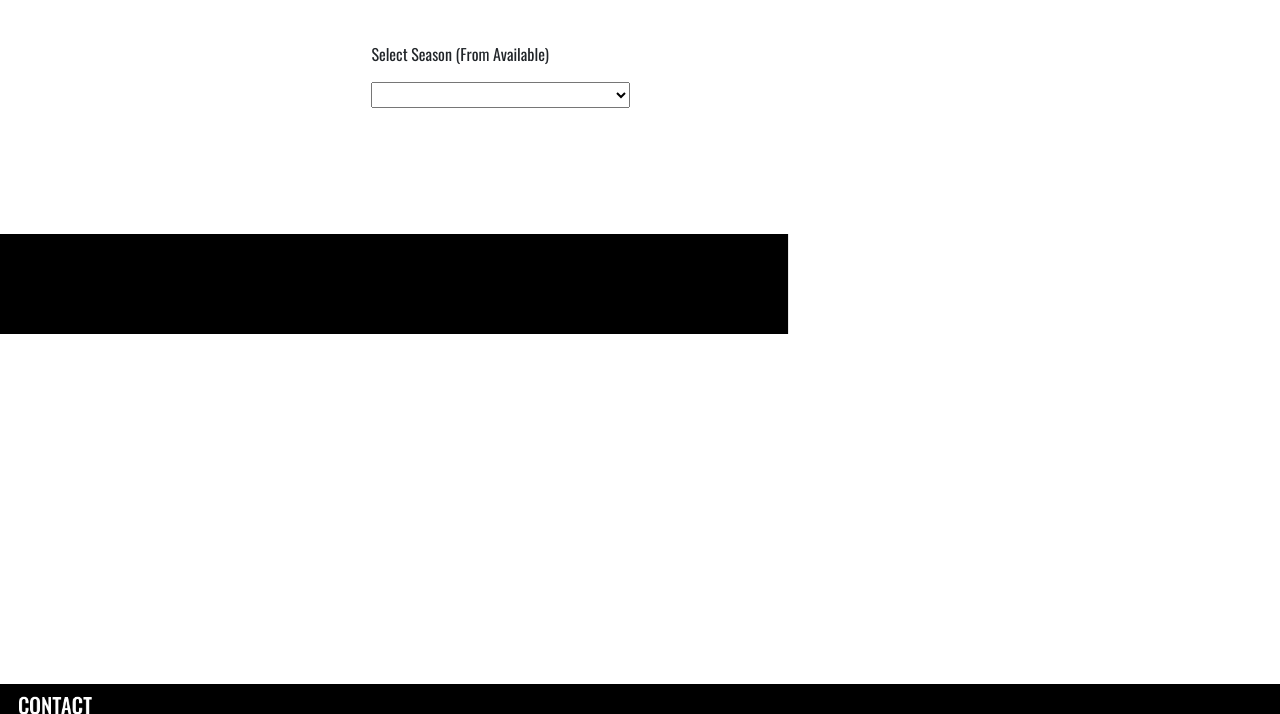
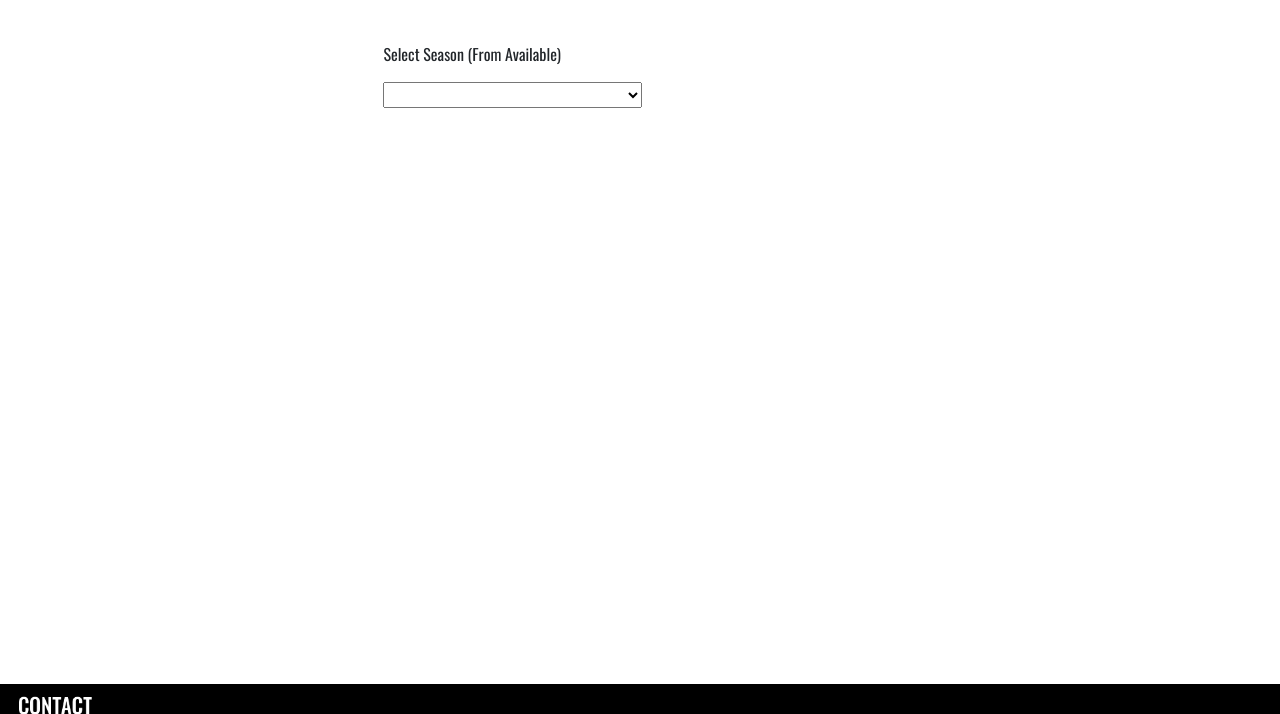
Before and after one commit to dillon32/FerryScheduler, a website: page index-mobile.html in a window 1280 px wide. Shown: the part 116-830 px from the top of the page. Drawn offline with nearby package versions, Linux system fonts and the light colour scheme.

Commit message:
Work on alignment 5

```diff
--- a/index-mobile.html
+++ b/index-mobile.html
@@ -170,12 +170,6 @@
   </div> <!--Closing div for main_field class-->
   </div>
 
-  <div  class="row">
-
-  <div class="col-md-6"></div>
-  <div class="col-md-6">
-  </div>
-  </div>
   </div>
 
   <div class="footer">
--- a/mobile.css
+++ b/mobile.css
@@ -37,9 +37,6 @@ a, p, option {
    position: absolute;
    display: block;
    height: 100px;
-   top: 50%;
-   left: 50%;
-   transform: translate(-50%, -50%);
 }
 
 .bottom_header {
```
